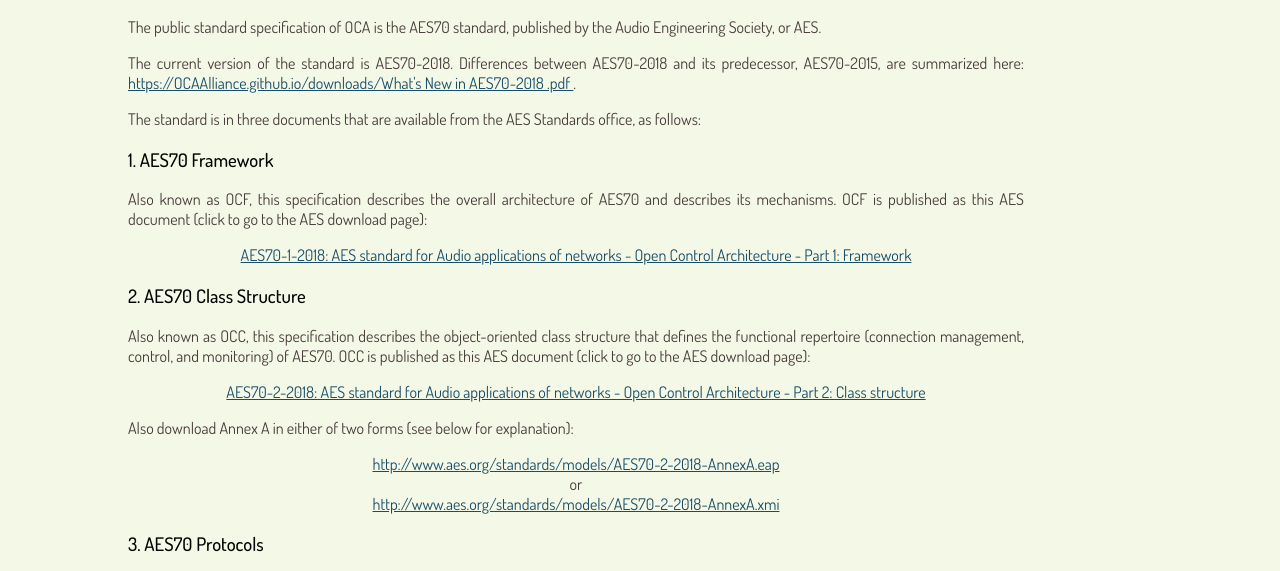
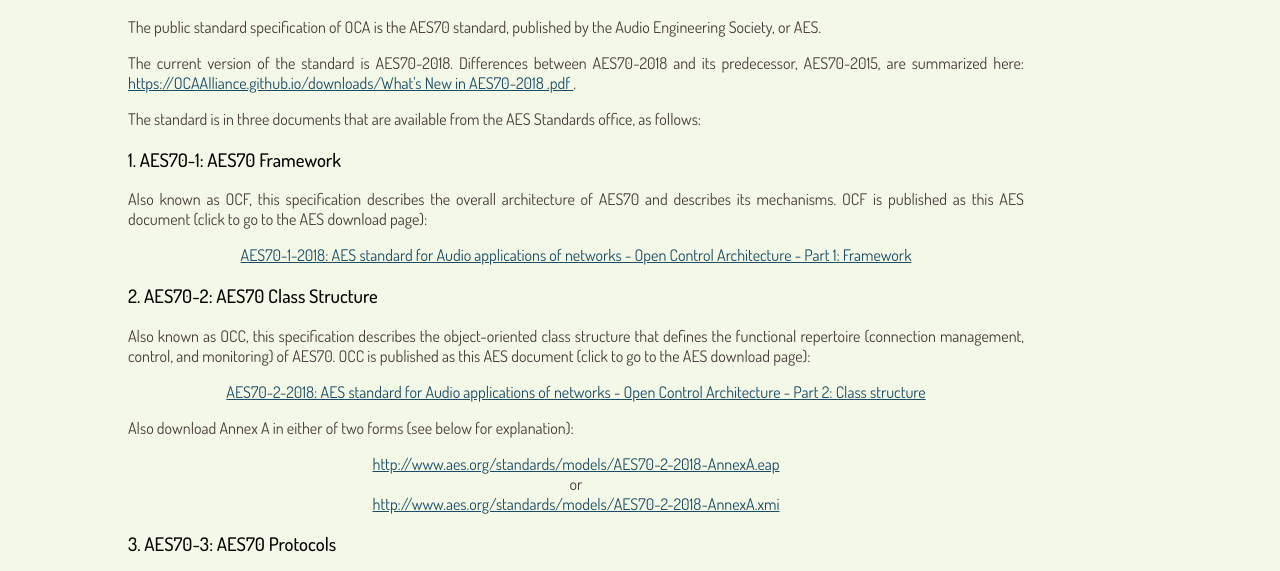
Before and after one commit to OCAAlliance/ocaalliance.github.io, a plain HTML site: page resources.html in a window 1280 px wide. Shown: the part 216-787 px from the top of the page. Drawn offline with nearby package versions, Linux system fonts and the light colour scheme.

Commit message:
Made standards numbers more prominent in Developer Resources page

```diff
--- a/resources.html
+++ b/resources.html
@@ -38,7 +38,7 @@
 				The standard is in three documents that are available from the AES Standards office, as follows:
       </p>
 
-      <h3>1. AES70 Framework</h3>
+      <h3>1. AES70-1:  AES70 Framework</h3>
       <p>
         Also known as OCF, this specification describes the overall architecture of AES70 and
         describes its mechanisms. OCF is published as this AES document (click to go to the AES
@@ -50,7 +50,7 @@
         </a>
       </p>
 
-      <h3>2. AES70 Class Structure</h3>
+      <h3>2. AES70-2: AES70 Class Structure</h3>
       <p>
         Also known as OCC, this specification describes the object-oriented class structure that
         defines the functional repertoire (connection management, control, and monitoring) of
@@ -77,7 +77,7 @@
         </a>
       </p>
 
-      <h3>3. AES70 Protocols</h3>
+      <h3>3. AES70-3: AES70 Protocols</h3>
       <p>
         Also known as OCP.1, OCP.2, etcetera, these specifications describe protocols that
         implement OCA control over various types of networks.
```
